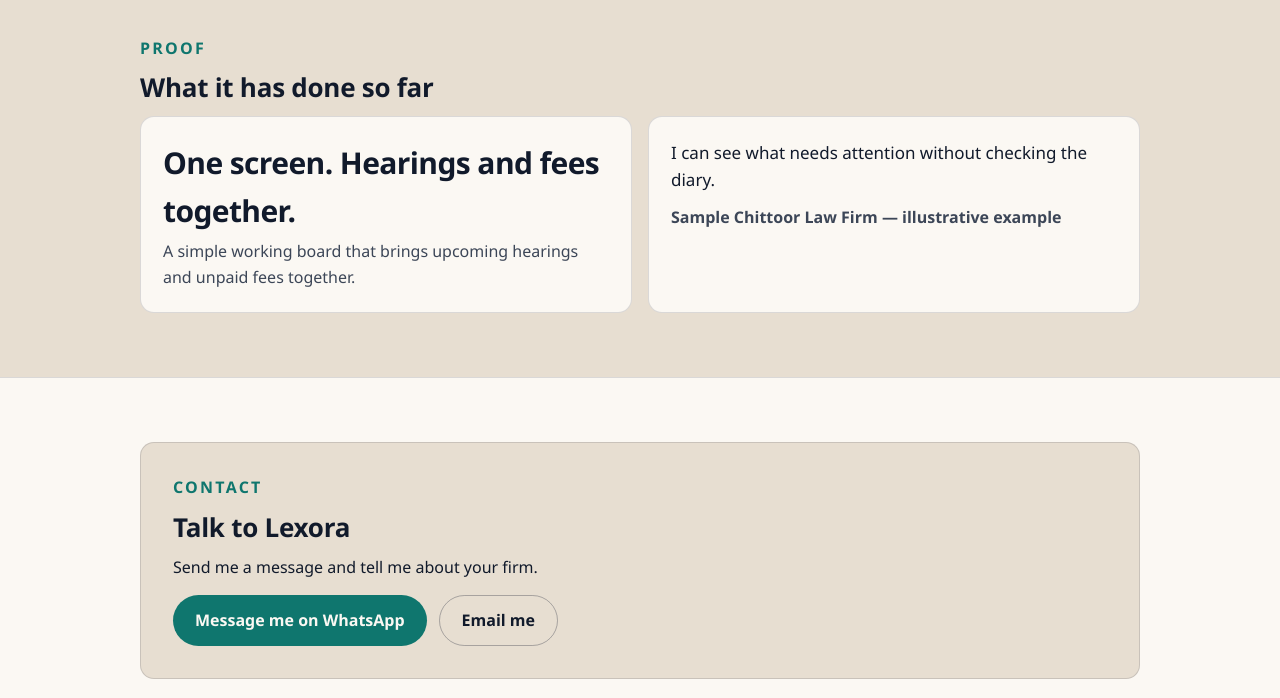
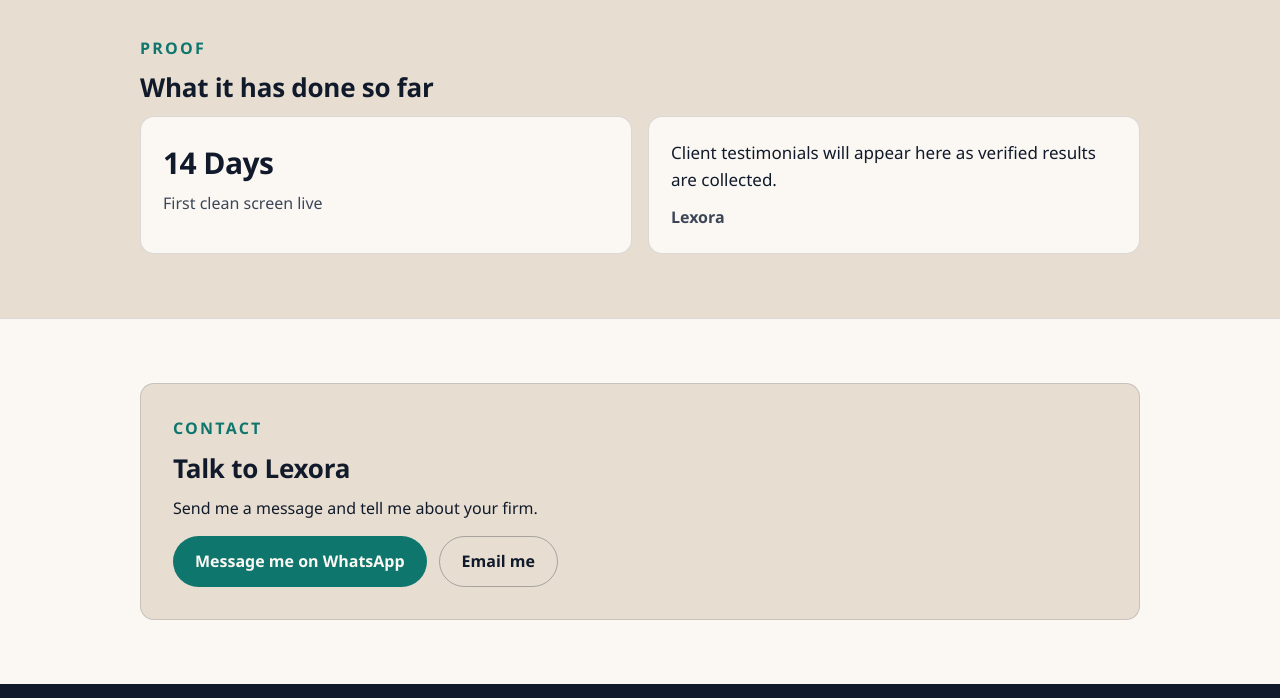
Before and after one commit to mrkrin-dev/lexora, a plain HTML site: page index.html in a window 1280 px wide. Shown: the part 1560-2258 px from the top of the page. Drawn offline with Linux system fonts and the light colour scheme.

Commit message:
Update Proof section with timeline metric and sample testimonial notice

```diff
--- a/index.html
+++ b/index.html
@@ -368,12 +368,12 @@
         <h2 id="proof-title">What it has done so far</h2>
         <div class="stack stack-2">
           <article class="card">
-            <p class="metric">One screen. Hearings and fees together.</p>
-            <p class="metric-label">A simple working board that brings upcoming hearings and unpaid fees together.</p>
+            <p class="metric">14 Days</p>
+            <p class="metric-label">First clean screen live</p>
           </article>
           <article class="card">
-            <blockquote class="quote">I can see what needs attention without checking the diary.</blockquote>
-            <p class="attribution">Sample Chittoor Law Firm — illustrative example</p>
+            <blockquote class="quote">Client testimonials will appear here as verified results are collected.</blockquote>
+            <p class="attribution">Lexora</p>
           </article>
         </div>
       </div>
```
